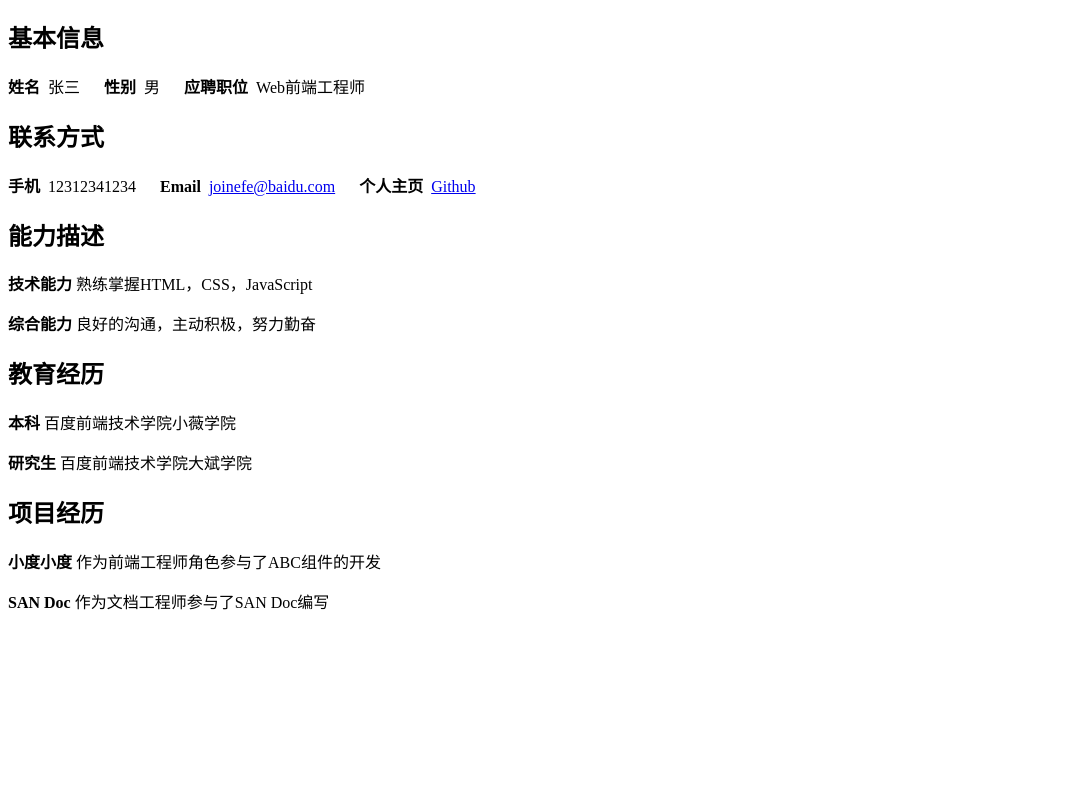
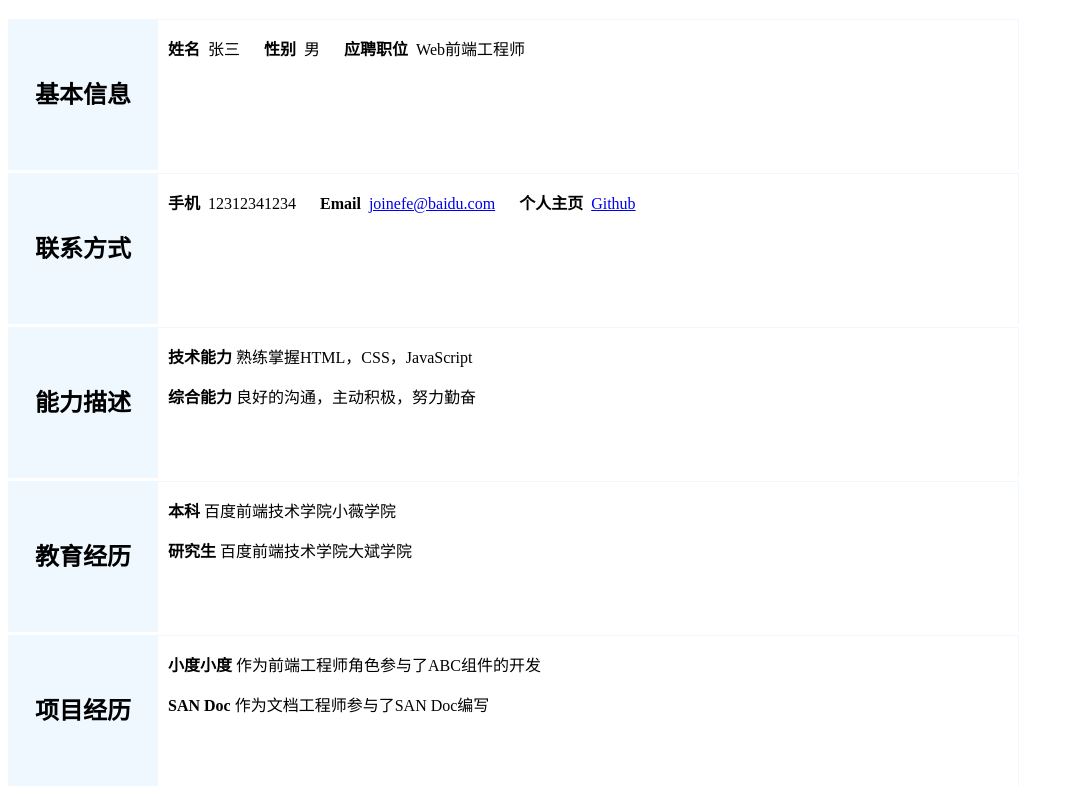
Before and after one commit to tgsmdww/Baidu-Study, a plain HTML site: page resume.html in a window 1280 px wide. Shown: the part 70-864 px from the top of the page, without its empty margins (0-1074 px from the left). Before the commit the page ends 800 px from the top, so only its background shows below. Drawn offline with Linux system fonts and the light colour scheme; files that its build step writes are made by us from their sources.

Commit message:
Update resume.html

```diff
--- a/resume.html
+++ b/resume.html
@@ -10,28 +10,31 @@
         <div id="allthing">
             <div id="headtitle"><h1>简历</h1></div>
             <div id="main">
+                <div class="tab">
                 <h2 class="basic">基本信息</h2>
                 <p class="info"><strong>姓名</strong>&nbsp;&nbsp;张三&nbsp;&nbsp;&nbsp;&nbsp;&nbsp;&nbsp;<strong>性别</strong>&nbsp;&nbsp;男&nbsp;&nbsp;&nbsp;&nbsp;&nbsp;&nbsp;<strong>应聘职位</strong>&nbsp;&nbsp;Web前端工程师</p>
-
+                </div>
+                <div class="tab">
                 <h2 class="basic">联系方式</h2>
                 <p class="info"><strong>手机</strong>&nbsp;&nbsp;12312341234&nbsp;&nbsp;&nbsp;&nbsp;&nbsp;&nbsp;<strong>Email</strong>&nbsp;&nbsp;<a href="joinefe@baidu.com">joinefe@baidu.com</a>&nbsp;&nbsp;&nbsp;&nbsp;&nbsp;&nbsp;<strong>个人主页</strong>&nbsp;&nbsp;<a href="www.github.com">Github</a></p>
-
+                </div>
+                <div class="tab">
                 <h2 class="basic">能力描述</h2>
-
                 <p class="info"><strong>技术能力</strong><br>
                 熟练掌握HTML，CSS，JavaScript</p>
 
                 <p class="info"><strong>综合能力</strong><br>
                 良好的沟通，主动积极，努力勤奋</p>
-
+                </div>
+                <div class="tab">
                 <h2 class="basic">教育经历</h2>
-
                 <p class="info"><strong>本科</strong><br>
                 百度前端技术学院小薇学院</p>
 
                 <p class="info"><strong>研究生</strong><br>
                 百度前端技术学院大斌学院</p>
-
+                </div>
+                <div class="tab">
                 <h2 class="basic">项目经历</h2>
 
                 <p class="info"><strong>小度小度</strong><br>
@@ -39,6 +42,7 @@
                 </p>
                 <p class="info"><strong>SAN Doc</strong><br>
                 作为文档工程师参与了SAN Doc编写</p>
+                </div>
             </div>
         </div>
     </body>
```
